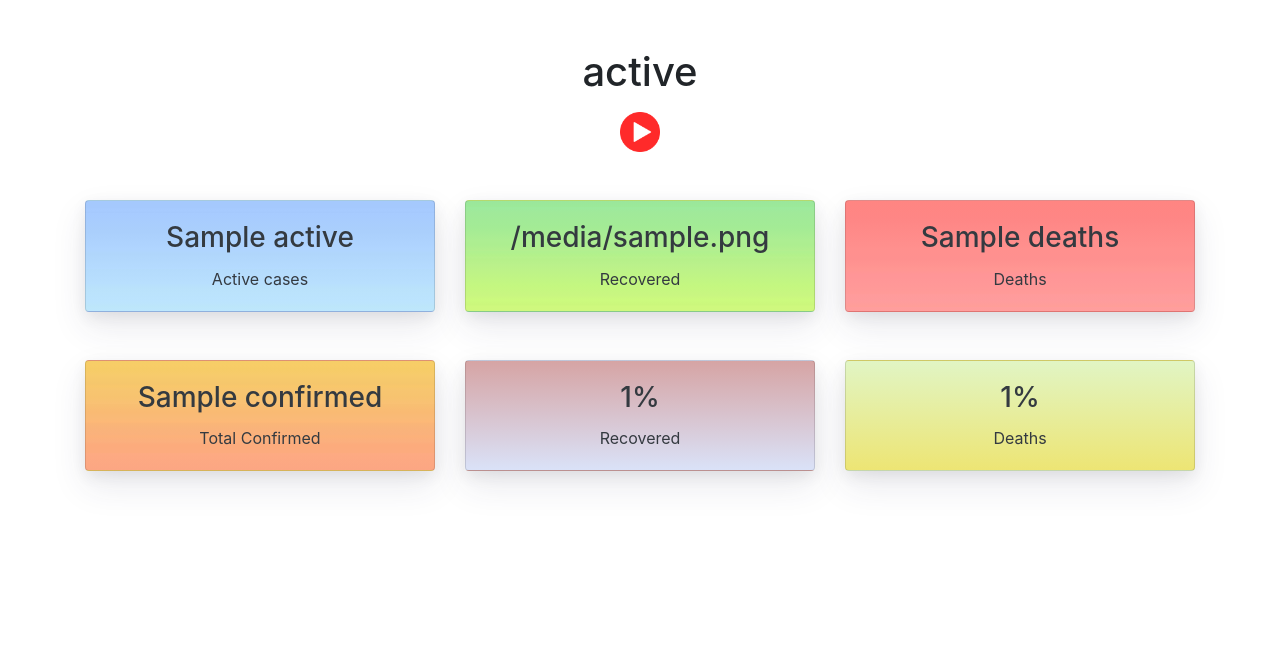
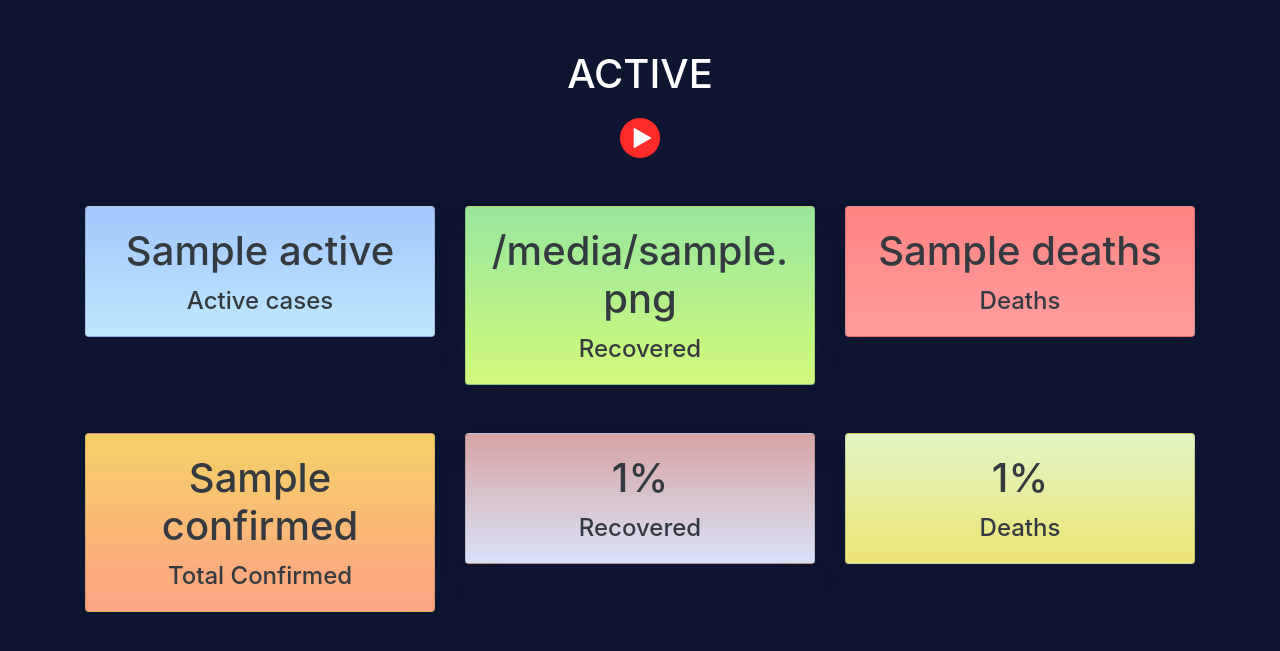
Before and after one commit to dummy26/Covid-Warriors, a Django app: template home/templates/home/search.html in a window 1280 px wide. Shown: the top 651 px of the page. Run offline with Django 3.2, Linux system fonts and the light colour scheme; the template is opened without the code that fills it: most values are stand-ins (such as "Sample title", 1, 10 or a date in 2020); parts of the project's set-up code (start-up, migrations or seed data) failed here and were passed over; some libraries are stand-ins or nearby versions.

Commit message:
design changes in search.html and stats.html and live_tracker

```diff
--- a/home/static/home/search.css
+++ b/home/static/home/search.css
@@ -1,3 +1,29 @@
+body,
+html {
+    background-color: #0e1531;
+}
+
+.heading {
+    font-size: 30px;
+    color: #fff;
+    text-transform: uppercase;
+    font-weight: 300;
+    text-align: center;
+    margin-top: 50px;
+    margin-bottom: 20px;
+}
+
 .my_shadow {
     box-shadow: 0 5px 15px 0 rgba(0, 0, 0, .07), 0 15px 35px 0 rgba(50, 50, 93, .1);
 }
+
+.card {
+    transition: 0.4s all;
+}
+
+.card:hover {
+    transform: translateY(-4px);
+}
+
+
+/* #0e1531 -> backgournd of website */
--- a/home/templates/home/live_tracker.html
+++ b/home/templates/home/live_tracker.html
@@ -15,7 +15,7 @@
 </head>
 
 <body>
-    <div class="text-center mt-5">
+    <div class="heading">
         <h1> Live Tracker</h1>
     </div>
 
--- a/home/templates/home/search.html
+++ b/home/templates/home/search.html
@@ -16,7 +16,7 @@
 
 <body>
 
-    <div class="text-center mt-5">
+    <div class="heading">
         <h1>{{State}}</h1>
         <!-- this is needed to use text_to_speak in javascript  -->
         <p id='text_to_speak' hidden> {{text_to_speak}} </p>
@@ -30,8 +30,8 @@
             <div class="col-4">
                 <div class="card text-dark bg-blue text-center my_shadow" data-toggle="popover" title="National Average: {{Average_active}}">
                     <div class="card-body">
-                        <h3 class='card-title'>{{Active}}</h3>
-                        <p class="card-text"> Active cases</p>
+                        <h1 class='card-title'>{{Active}}</h1>
+                        <h4 class="card-text"> Active cases</h4>
                     </div>
                 </div>
             </div>
@@ -39,8 +39,8 @@
             <div class="col-4 ">
                 <div class="card text-dark bg-green text-center my_shadow" data-toggle="popover" title="National Average: {{Average_recovered}}">
                     <div class="card-body">
-                        <h3 class='card-title'>{{Recovered}}</h3>
-                        <p class="card-text"> Recovered</p>
+                        <h1 class='card-title'>{{Recovered}}</h1>
+                        <h4 class="card-text"> Recovered</h4>
                     </div>
                 </div>
             </div>
@@ -48,19 +48,20 @@
             <div class="col-4 ">
                 <div class="card text-dark bg-red text-center my_shadow" data-toggle="popover" title="National Average: {{Average_deaths}}">
                     <div class="card-body">
-                        <h3 class='card-title'>{{Deaths}}</h3>
-                        <p class="card-text"> Deaths</p>
+                        <h1 class='card-title'>{{Deaths}}</h1>
+                        <h4 class="card-text"> Deaths</h4>
                     </div>
                 </div>
             </div>
 
         </div>
-        <div class="row ">
-            <div class="col-4 ">
+
+        <div class="row">
+            <div class="col-4">
                 <div class="card text-dark bg-orange text-center my_shadow" data-toggle="popover" title="National Average: {{Average_confirmed}}">
                     <div class="card-body">
-                        <h3 class='card-title'>{{Confirmed}}</h3>
-                        <p class="card-text">Total Confirmed</p>
+                        <h1 class='card-title'>{{Confirmed}}</h1>
+                        <h4 class="card-text">Total Confirmed</h4>
                     </div>
                 </div>
             </div>
@@ -68,8 +69,8 @@
             <div class="col-4 ">
                 <div class="card text-dark bg-purple text-center my_shadow" data-toggle="popover" title="National Average: {{Average_recovered_percent}}%">
                     <div class="card-body">
-                        <h3 class='card-title '>{{recover_percent}}%</h3>
-                        <p class="card-text">Recovered</p>
+                        <h1 class='card-title '>{{recover_percent}}%</h1>
+                        <h4 class="card-text">Recovered</h4>
                     </div>
                 </div>
             </div>
@@ -77,8 +78,8 @@
             <div class="col-4 ">
                 <div class="card text-dark bg-lemon text-center my_shadow" data-toggle="popover" title="National Average: {{Average_deaths_percent}}%">
                     <div class="card-body">
-                        <h3 class='card-title'>{{death_percent}}%</h3>
-                        <p class="card-text">Deaths</p>
+                        <h1 class='card-title'>{{death_percent}}%</h1>
+                        <h4 class="card-text">Deaths</h4>
                     </div>
                 </div>
             </div>
```
Also changed, not shown: home/data.txt (+1 -1 lines), home/static/home/live_tracker.css (+23 -0 lines), home/static/home/stats.css (+25 -12 lines), home/templates/home/stats.html (+4 -21 lines), media/figures/heat_map.jpg.
